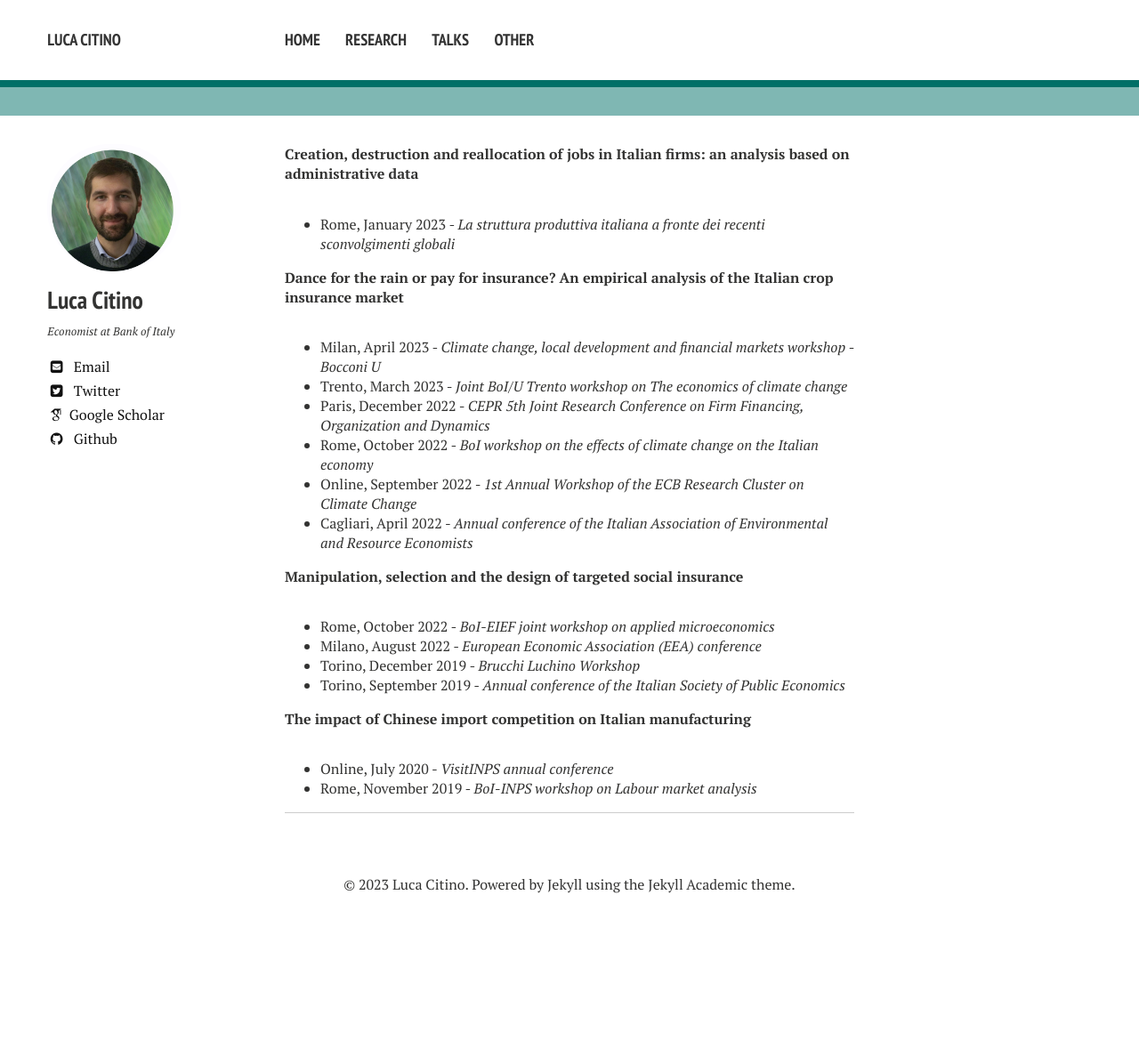
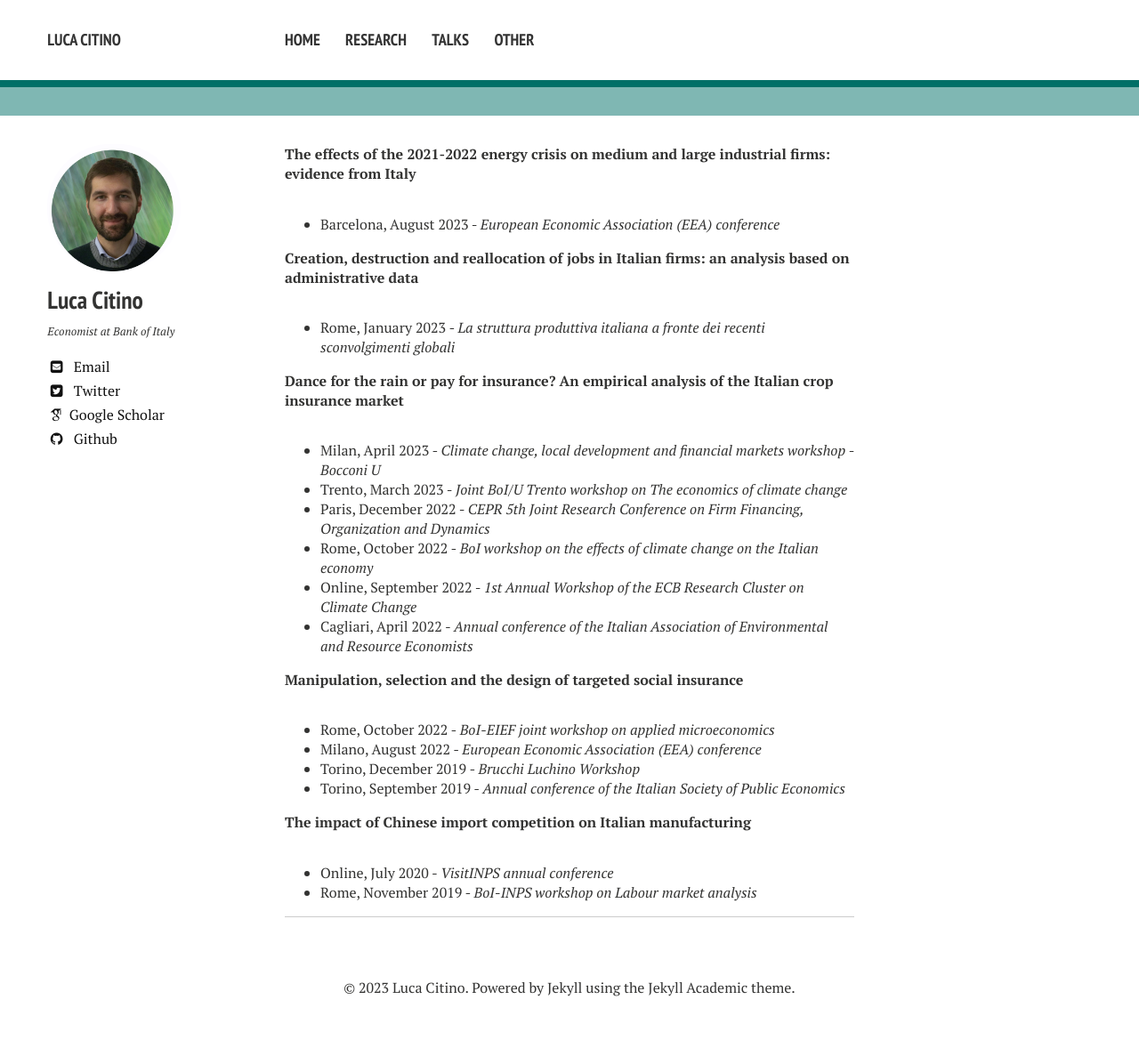
Before and after one commit to luca-citino/luca-citino.github.io, a Jekyll site: the page built from talks.md, in a window 1280 px wide. Shown: the whole page at 89% size. Built offline with Jekyll 4.4.1, drawn with Linux system fonts in a browser that asks for light colours; nearby versions of some CDN libraries; some web fonts are replaced; before the commit the page ends 1053 px from its top, so only the background shows below that.

Commit message:
Update talks.md

```diff
--- a/talks.md
+++ b/talks.md
@@ -1,6 +1,10 @@
 ---
 layout: page
 ---
+
+**The effects of the 2021-2022 energy crisis on medium and large industrial firms: evidence from Italy**
+
+- Barcelona, August 2023 - *European Economic Association (EEA) conference*
 
 **Creation, destruction and reallocation of jobs in Italian firms: an analysis based on administrative data**
 
```
